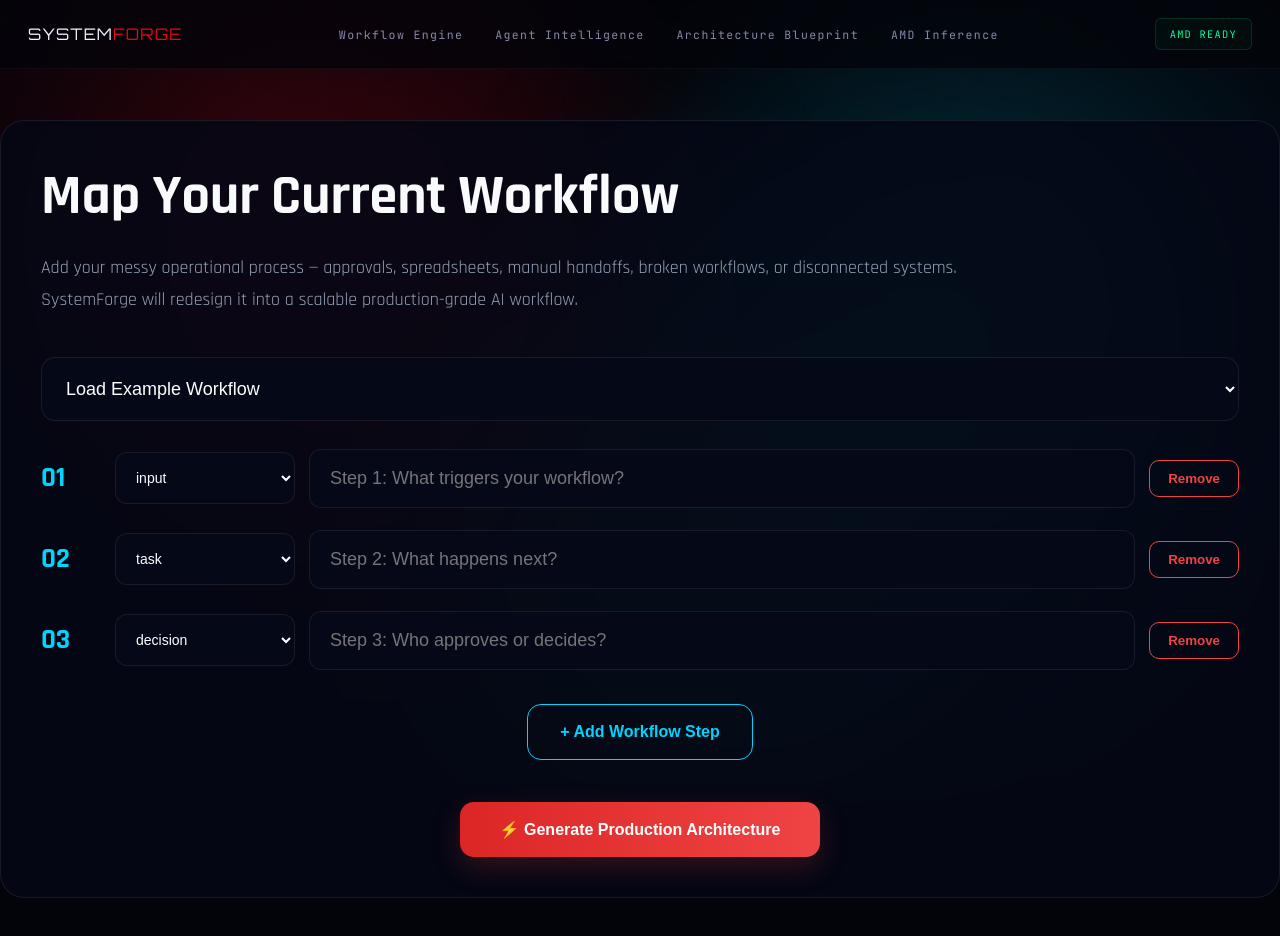
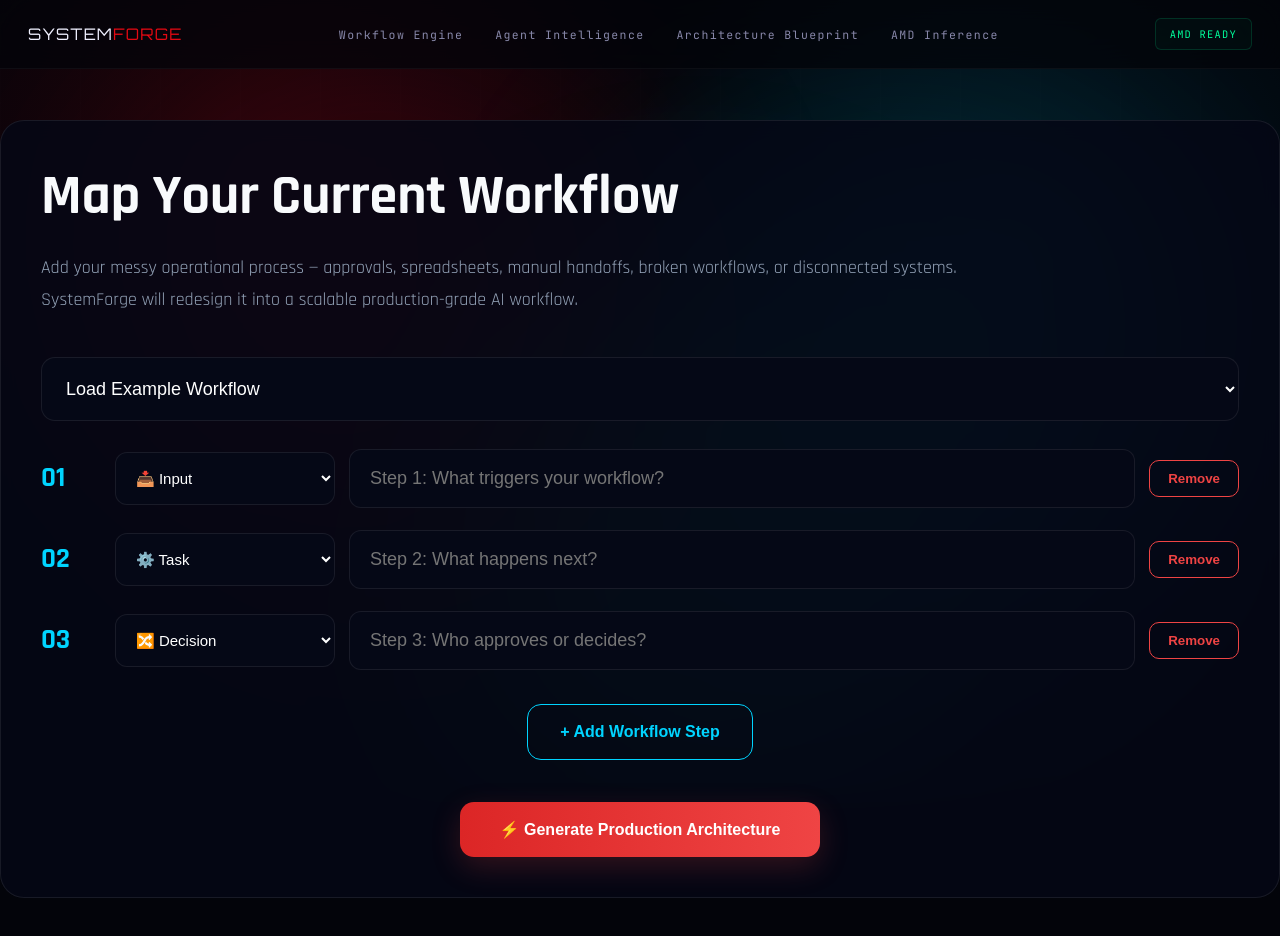
Before and after one commit to jacobjerryarackal/systemforge-ai, a Next.js app in the folder frontend/: page / in a window 1280 px wide. Shown: the top 936 px of the page. Built offline with nearby package versions, Linux system fonts and the light colour scheme.

Commit message:
feat: add WorkflowBuilder component for interactive process mapping and example workflow selection

```diff
--- a/frontend/components/workflow/WorkflowBuilder.tsx
+++ b/frontend/components/workflow/WorkflowBuilder.tsx
@@ -8,23 +8,29 @@
     onGenerate: (workflowSteps: string[]) => void;
     isRunning: boolean;
     onWorkflowSelect: (workflowId: string | null) => void;
-
-    // NEW
     onWorkflowChange: () => void;
 }
 
-const STEP_TYPES: WorkflowNodeType[] = [
-    'input',
-    'task',
-    'decision',
-    'automation',
-    'approval',
-    'output',
-    'api',
-    'queue',
-    'llm',
-    'human_review',
-    'notification',
+const STEP_TYPES = [
+    { value: 'input', label: 'Input', icon: '📥' },
+    { value: 'task', label: 'Task', icon: '⚙️' },
+    { value: 'decision', label: 'Decision', icon: '🔀' },
+    { value: 'automation', label: 'Automation', icon: '🤖' },
+    { value: 'approval', label: 'Approval', icon: '✅' },
+    { value: 'output', label: 'Output', icon: '📤' },
+    { value: 'api', label: 'API', icon: '🔌' },
+    { value: 'queue', label: 'Queue', icon: '📬' },
+    { value: 'llm', label: 'LLM', icon: '🧠' },
+    {
+        value: 'human_review',
+        label: 'Human Review',
+        icon: '👤',
+    },
+    {
+        value: 'notification',
+        label: 'Notification',
+        icon: '🔔',
+    },
 ];
 
 const DEFAULT_STEPS: WorkflowStep[] = [
@@ -70,7 +76,7 @@
 
         setSelectedExample(workflowId);
 
-        // RESET OLD RESULTS
+        // reset old results
         onWorkflowChange();
 
         if (!workflowId) {
@@ -83,16 +89,19 @@
 
         const selectedWorkflow =
             EXAMPLE_WORKFLOWS.find(
-                (workflow) => workflow.id === workflowId
+                (workflow) =>
+                    workflow.id === workflowId
             );
 
         if (selectedWorkflow) {
             setWorkflowSteps(
-                selectedWorkflow.before.map((step) => ({
-                    id: step.id,
-                    type: step.type,
-                    label: step.label,
-                }))
+                selectedWorkflow.before.map(
+                    (step) => ({
+                        id: step.id,
+                        type: step.type,
+                        label: step.label,
+                    })
+                )
             );
         }
     };
@@ -100,7 +109,7 @@
     const clearExampleWorkflow = () => {
         setSelectedExample('');
 
-        // RESET OLD RESULTS
+        // reset old results
         onWorkflowChange();
 
         onWorkflowSelect(null);
@@ -111,7 +120,6 @@
         id: string,
         value: string
     ) => {
-        // RESET OLD RESULTS
         onWorkflowChange();
 
         setWorkflowSteps((prev) =>
@@ -130,6 +138,8 @@
         id: string,
         type: WorkflowNodeType
     ) => {
+        onWorkflowChange();
+
         setWorkflowSteps((prev) =>
             prev.map((step) =>
                 step.id === id
@@ -143,6 +153,8 @@
     };
 
     const addWorkflowStep = () => {
+        onWorkflowChange();
+
         setWorkflowSteps((prev) => [
             ...prev,
             {
@@ -155,6 +167,8 @@
 
     const removeStep = (id: string) => {
         if (workflowSteps.length <= 1) return;
+
+        onWorkflowChange();
 
         setWorkflowSteps((prev) =>
             prev.filter(
@@ -357,7 +371,7 @@
                                 }
                                 style={{
                                     width:
-                                        '180px',
+                                        '220px',
                                     padding:
                                         '16px',
                                     borderRadius:
@@ -369,7 +383,7 @@
                                     border:
                                         '1px solid rgba(255,255,255,0.08)',
                                     fontSize:
-                                        '14px',
+                                        '15px',
                                 }}
                             >
                                 {STEP_TYPES.map(
@@ -378,16 +392,18 @@
                                     ) => (
                                         <option
                                             key={
-                                                type
+                                                type.value
                                             }
                                             value={
-                                                type
+                                                type.value
                                             }
                                         >
-                                            {type.replace(
-                                                '_',
-                                                ' '
-                                            )}
+                                            {
+                                                type.icon
+                                            }{' '}
+                                            {
+                                                type.label
+                                            }
                                         </option>
                                     )
                                 )}
@@ -413,9 +429,7 @@
                                     placeholders[
                                     index
                                     ] ||
-                                    `Step ${index +
-                                    1
-                                    }`
+                                    `Step ${index + 1}`
                                 }
                                 style={{
                                     flex: 1,
@@ -436,7 +450,7 @@
                                 }}
                             />
 
-                            {/* Remove */}
+                            {/* Remove Button */}
                             <button
                                 onClick={() =>
                                     removeStep(
```
